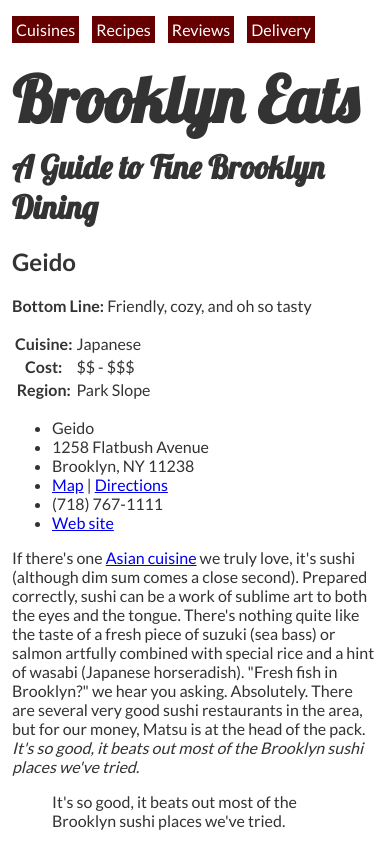
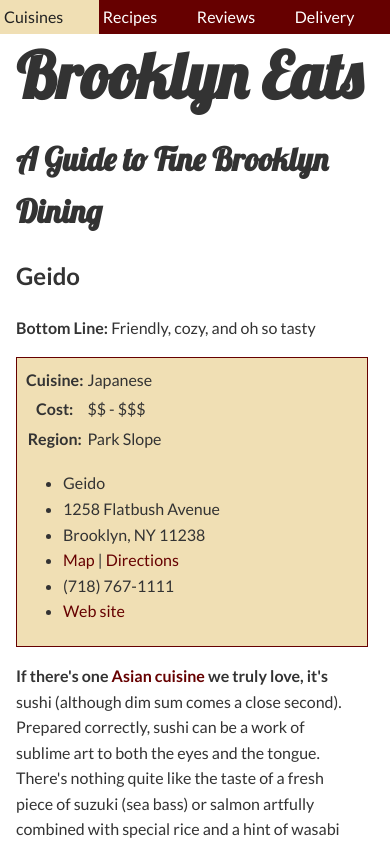
Before and after one commit to technologistpro/spring22-class03-sushi, a plain HTML site: page app/index.html in a window 390 px wide. Shown: the top 843 px of the page. Drawn offline with Linux system fonts and the light colour scheme.

Commit message:
half way

```diff
--- a/app/css/styles.css
+++ b/app/css/styles.css
@@ -3,7 +3,28 @@
 body {
   margin: 12px;
   color: #333;
-    font-family: Lato, Verdana, Arial, sans-serif;
+  font-family: "Lato", Verdana, Arial, sans-serif;
+  line-height: 1.6;
+  background-color: #ddd;
+}
+
+#wrapper {
+  max-width: 840px;
+  margin: 0 auto;
+  /* border: 1px solid #999; */
+  position: relative;
+  background-color: #fff;
+  padding: 1rem;
+  box-shadow: 0px 0px 6px 2px #aaa;
+}
+
+a {
+  color: #600;
+  text-decoration: none;
+}
+
+a:hover {
+  text-decoration: underline;
 }
 
 header {
@@ -24,6 +45,9 @@ body {
 .nav {
   list-style: none;
   padding: 0;
+  position: absolute;
+  right: 0;
+  top: 24px;
 }
 
 .nav li {
@@ -36,8 +60,87 @@ body {
   padding: 4px;
   display: block;
   background-color: #600;
+  transition: background-color 0.5s cubic-bezier(0.85,-0.01, 0.26, 0.99);
 }
 .nav a:hover {
   color: #222;
   background-color: #f0dfb4;
 }
+
+aside {
+  position: absolute;
+  top: 200px;
+  left: 24px;
+  width: 180px;
+  background-color: #f0dfb4;
+  padding: 6px;
+  border: 1px solid #600;
+}
+
+article {
+  margin: 0 20px 0 240px;
+}
+
+article img {
+  float: right;
+}
+
+blockquote {
+  float: right;
+  width: 40%;
+  font-size: 24px;
+}
+
+blockquote::before {
+  content: "“";
+ font-size: 4rem;
+  font-family: serif;
+  color: #333;
+  line-height: 0.1em;
+  vertical-align: -0.4em;
+  color: #600;
+}
+
+aside + p::first-line {
+  font-weight: bold;
+}
+
+@media print {
+  * {
+    display: none !important;
+    color: red;
+  }
+}
+
+@media all and (max-width: 800px) {
+  body {
+    margin: 0;
+  }
+  article {
+    margin-left: 0;
+  }
+  .nav {
+    position: fixed;
+    top: 0;
+    left: 0;
+    margin: 0;
+    display: flex;
+    z-index: 10;
+  }
+
+  .nav li {
+    margin: 0;
+    flex-grow: 1;
+  }
+  .nav li a {
+    border-radius: 0;
+  }
+
+  aside {
+    position: static;
+    float: none;
+    margin-right: 20px;
+    width: 100%;
+  }
+
+}
--- a/app/index.html
+++ b/app/index.html
@@ -1,13 +1,16 @@
 <!DOCTYPE html>
 <html>
 <head>
+
+  <meta name="viewport" content="width=device-width, initial-scale=1.0" />
+
   <title>Brooklyn Eats: Geido</title>
   <link href="https://fonts.googleapis.com/css?family=Lobster" rel="stylesheet" />
   <link rel="stylesheet" href="css/styles.css">
 </head>
 
 <body>
-
+  <div id="wrapper">
     <nav>
       <ul class="nav">
         <li><a href="#">Cuisines</a></li>
@@ -28,6 +31,8 @@
         <strong>Bottom Line:</strong> Friendly, cozy, and oh so tasty
       </p>
 
+
+      <aside>
         <table>
           <tbody>
             <tr>
@@ -53,6 +58,9 @@
           <li>(718) 767-1111</li>
           <li><a href="#">Web site</a></li>
         </ul>
+      </aside>
+
+
 
       <p>
         If there's one <a href="#">Asian cuisine</a> we truly love, it's sushi
@@ -135,5 +143,7 @@
     <footer>
       <p>© 2019</p>
     </footer>
+
+  </div>
 </body>
 </html>
```
Lines whose indentation alone changed are shown as unchanged.
